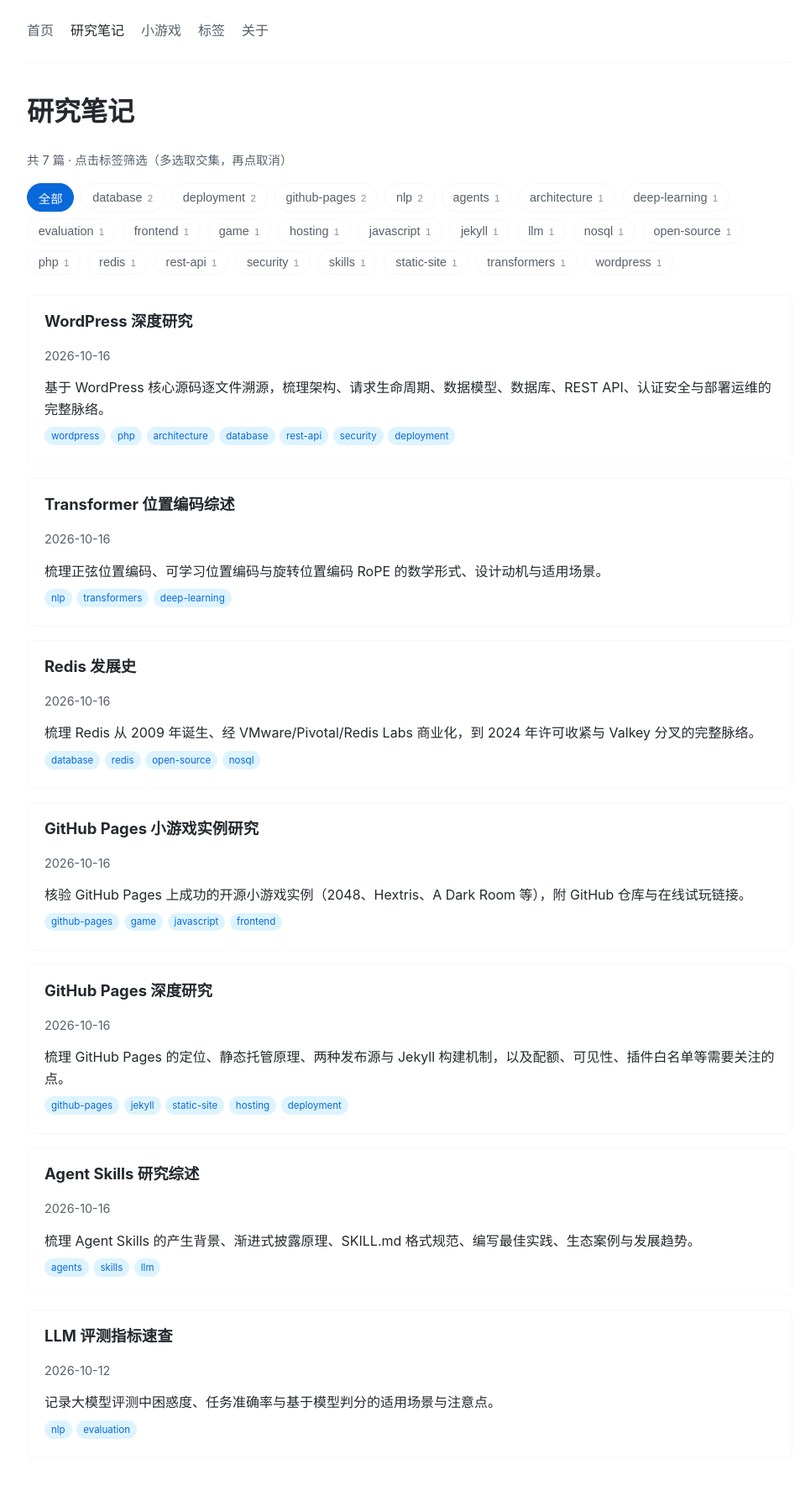
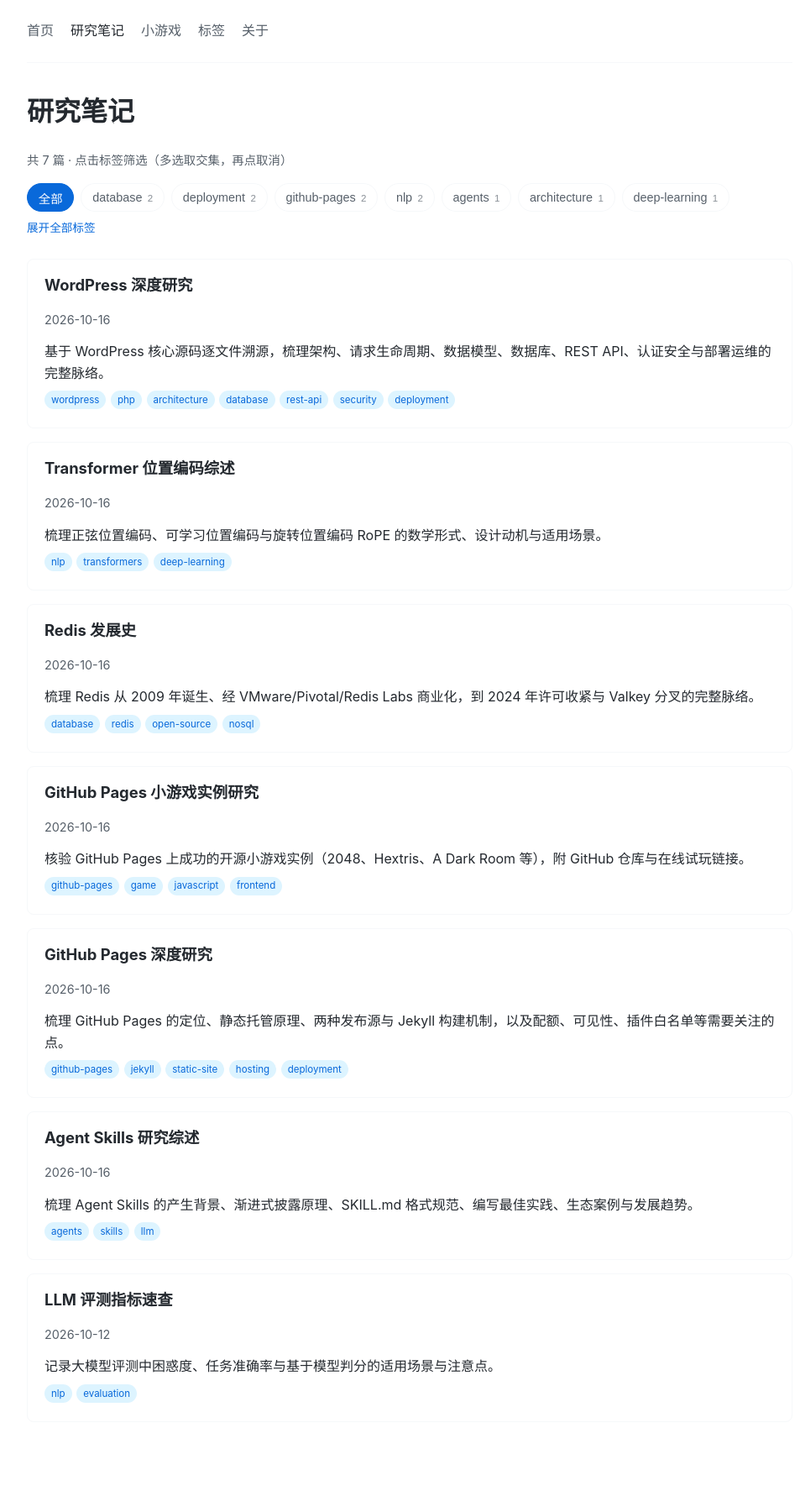
Before and after one commit to lyb19850811/github-pages, a Jekyll site: the page built from notes.html, in a window 1280 px wide. Shown: the whole page at 84% size, without its empty margins (152-1105 px from the left). Built offline with Jekyll 4.4.1, drawn with Linux system fonts in a browser that asks for light colours; after the commit the page ends 1757 px from its top, so only the background shows below that.

Commit message:
feat: 研究笔记标签筛选默认折叠为一行，可展开收起

```diff
--- a/assets/js/filter.js
+++ b/assets/js/filter.js
@@ -1,5 +1,6 @@
 (function () {
   var container = document.getElementById('tag-filter');
+  var toggleBtn = document.getElementById('tag-filter-toggle');
   var noteEls = Array.prototype.slice.call(document.querySelectorAll('#notes .note'));
 
   var notes = noteEls.map(function (el) {
@@ -59,9 +60,44 @@
     if (btn) toggle(btn.getAttribute('data-tag'));
   });
 
+  var collapsed = true;
+  var rowHeight = 0;
+
+  function applyCollapse() {
+    container.style.maxHeight = collapsed
+      ? rowHeight + 'px'
+      : container.scrollHeight + 'px';
+    toggleBtn.textContent = collapsed ? '展开全部标签' : '收起';
+    toggleBtn.setAttribute('aria-expanded', String(!collapsed));
+  }
+
+  function refresh() {
+    if (!toggleBtn) return;
+    var chip = container.querySelector('.tag-chip');
+    rowHeight = chip ? chip.offsetHeight : 0;
+    var full = container.scrollHeight;
+    if (full <= rowHeight + 1) {
+      toggleBtn.hidden = true;
+      container.style.maxHeight = '';
+      collapsed = true;
+    } else {
+      toggleBtn.hidden = false;
+      applyCollapse();
+    }
+  }
+
+  if (toggleBtn) {
+    toggleBtn.addEventListener('click', function () {
+      collapsed = !collapsed;
+      applyCollapse();
+    });
+    window.addEventListener('resize', refresh);
+  }
+
   var q = new URLSearchParams(window.location.search).get('tag');
   if (q !== null && counts[q] !== undefined) selected.add(q);
 
   renderButtons();
   apply();
+  refresh();
 })();
--- a/notes.html
+++ b/notes.html
@@ -7,7 +7,10 @@ permalink: /notes/
 <h1>研究笔记</h1>
 <p class="meta">共 {{ site.posts | size }} 篇 · 点击标签筛选（多选取交集，再点取消）</p>
 
-<div class="tag-filter" id="tag-filter" role="group" aria-label="标签筛选"></div>
+<div class="tag-filter-wrap">
+  <div class="tag-filter" id="tag-filter" role="group" aria-label="标签筛选"></div>
+  <button type="button" class="tag-filter-toggle" id="tag-filter-toggle" aria-expanded="false" hidden>展开全部标签</button>
+</div>
 
 <div class="notes" id="notes">
 {% for note in site.posts %}
--- a/style.css
+++ b/style.css
@@ -178,11 +178,24 @@ code {
 }
 
 /* 研究日志：标签筛选 */
+.tag-filter-wrap {
+  margin: 1rem 0 1.5rem;
+}
 .tag-filter {
   display: flex;
   flex-wrap: wrap;
   gap: .5rem;
-  margin: 1rem 0 1.5rem;
+  overflow: hidden;
+  transition: max-height .2s ease;
+}
+.tag-filter-toggle {
+  border: none;
+  background: none;
+  color: var(--accent);
+  font-size: .85rem;
+  padding: 0;
+  margin-top: .5rem;
+  cursor: pointer;
 }
 .tag-chip {
   border: 1px solid var(--bg);
```
